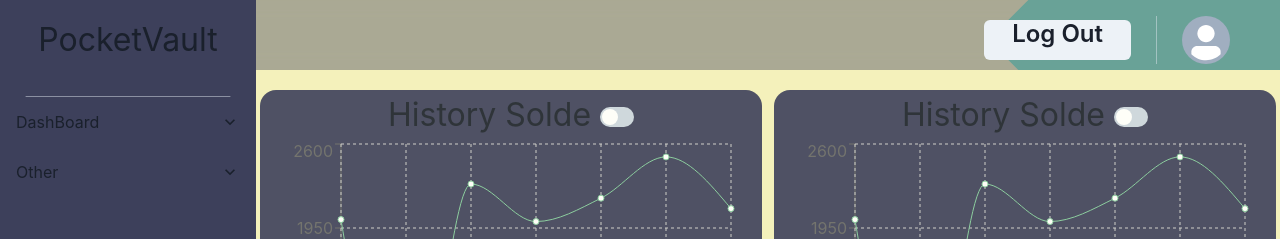
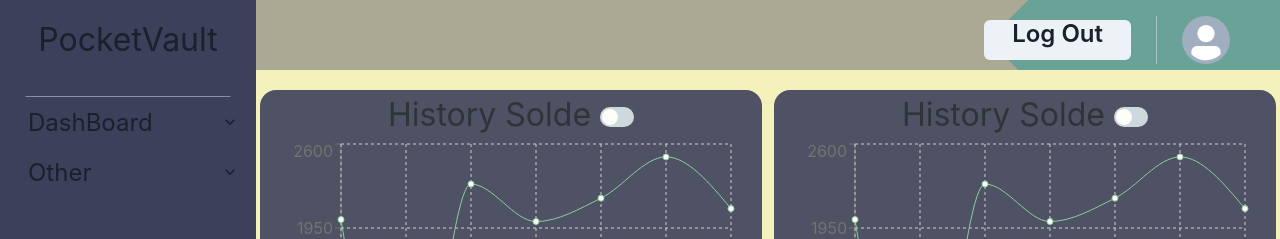
Before and after one commit to VisioneerHEI/PocketVault-Front, a React (Create React App) app: page /dashboard in a window 1280 px wide. Shown: the top 239 px of the page. Built offline with nearby package versions, Linux system fonts and the light colour scheme.

Commit message:
fix: texticon

```diff
--- a/src/components/TextIcon.jsx
+++ b/src/components/TextIcon.jsx
@@ -6,7 +6,7 @@ const TextIcon = ({ text, icon }) => {
         maxH="100%"
         h="3em"
         fontSize="1.5em"
-        margin=".5em">
+        margin={["0", "0", ".5em"]}>
         <Text
             display={["none", "none", "block"]}>{text}</Text>
         <Flex display={["block", "block", "none"]}>{icon}</Flex>
--- a/src/components/leftBar/components/DropDown.jsx
+++ b/src/components/leftBar/components/DropDown.jsx
@@ -1,7 +1,8 @@
 import React from 'react'
-import { Accordion, AccordionItem, AccordionButton, AccordionPanel, AccordionIcon, Text, Flex, Icon } from '@chakra-ui/react'
+import { Accordion, AccordionItem, AccordionButton, AccordionPanel, AccordionIcon } from '@chakra-ui/react'
 import PropTypes from 'prop-types'
 import color, { transColor } from '../../../utils/theme'
+import TextIcon from '../../TextIcon'
 
 const DropDown = ({ toDisplay }) => {
   /**
@@ -27,14 +28,7 @@ const DropDown = ({ toDisplay }) => {
                 bgColor: transColor.dark(.2)
               }}
             >
-              <Flex>
-                <Text
-                  display={["none", "none", "block"]}>{e.name}
-                </Text>
-                <Icon
-                  display={["block", "block", "none"]}>{e.icon}
-                </Icon>
-              </Flex>
+              <TextIcon text={e.name} icon={e.icon}/>
               <AccordionIcon display={["none", "none", "block"]} />
             </AccordionButton>
             {e.content.map(f => {
@@ -55,14 +49,7 @@ const DropDown = ({ toDisplay }) => {
                       bgColor: transColor.primary(.5)
                     }}
                   >
-                    <Flex>
-                      <Text
-                        display={["none", "none", "block"]}>{f.name}
-                      </Text>
-                      <Icon
-                        display={["block", "block", "none"]}>{f.icon}
-                      </Icon>
-                    </Flex>
+                    <TextIcon text={f.name} icon={f.icon}/>
                   </AccordionButton>
                 </AccordionPanel>
               )
--- a/src/components/leftBar/index.jsx
+++ b/src/components/leftBar/index.jsx
@@ -20,6 +20,7 @@ const LeftBar = () => {
       bgColor={color.dark}
       h='100%'
       w={['10%', '10%', '20%']}
+      minW={"60px"}
       zIndex='11'
       flexDir='column'
       justifyContent='space-between'
```
